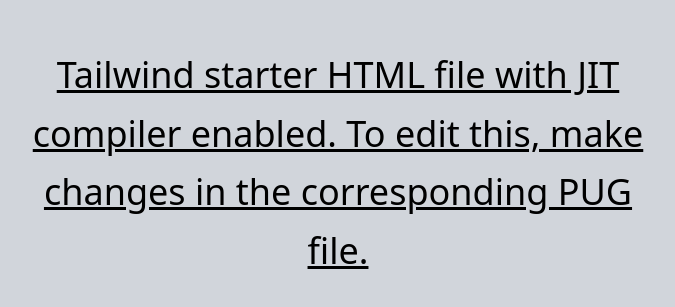
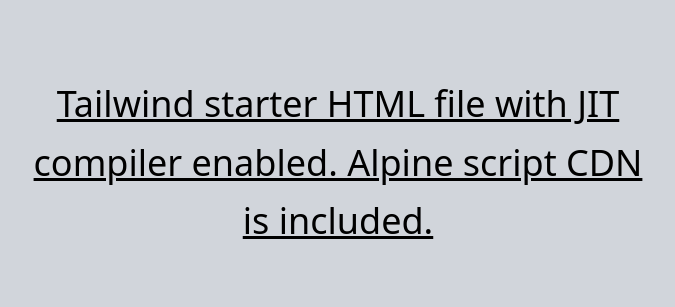
Before and after one commit to Kristency/tailwindcss-alpinejs-template, a website: page public/index.html in a window 1280 px wide. Shown: the part 237-544 px from the top of the page, without its empty margins (302-977 px from the left). Drawn offline with nearby package versions, Linux system fonts and the light colour scheme.

Commit message:
feat: add alpinejs script

```diff
--- a/public/index.html
+++ b/public/index.html
@@ -1,18 +1,21 @@
 <!DOCTYPE html>
 <html lang="en">
+
 <head>
   <meta charset="UTF-8">
   <meta http-equiv="X-UA-Compatible" content="IE=edge">
   <meta name="viewport" content="width=device-width, initial-scale=1.0">
+  <script defer src="https://unpkg.com/alpinejs@3.x.x/dist/cdn.min.js"></script>
   <link rel="stylesheet" type="text/css" href="style.css">
-    <title>Tailwind Pug Template</title>
+  <title>Tailwind Alpine.js Template</title>
 </head>
+
 <body>
   <div class="h-screen flex justify-center items-center text-4xl underline bg-gray-300">
     <div class="w-2/4 text-center leading-relaxed">
-        Tailwind starter HTML file with JIT compiler enabled. To edit this, make changes in the
-        corresponding PUG file.
+      Tailwind starter HTML file with JIT compiler enabled. Alpine script CDN is included.
     </div>
   </div>
 </body>
+
 </html>
```
Lines whose indentation alone changed are shown as unchanged.
